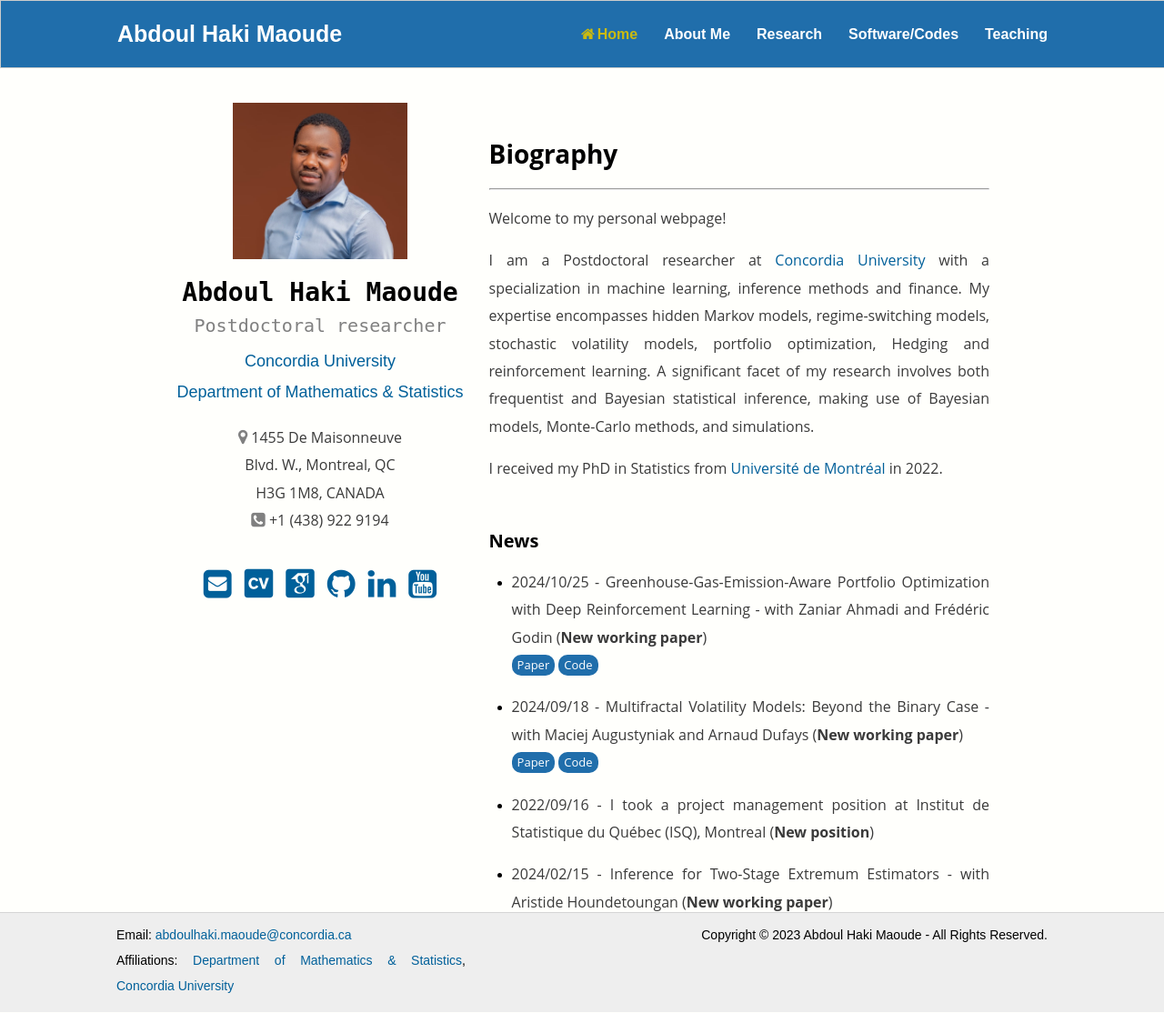
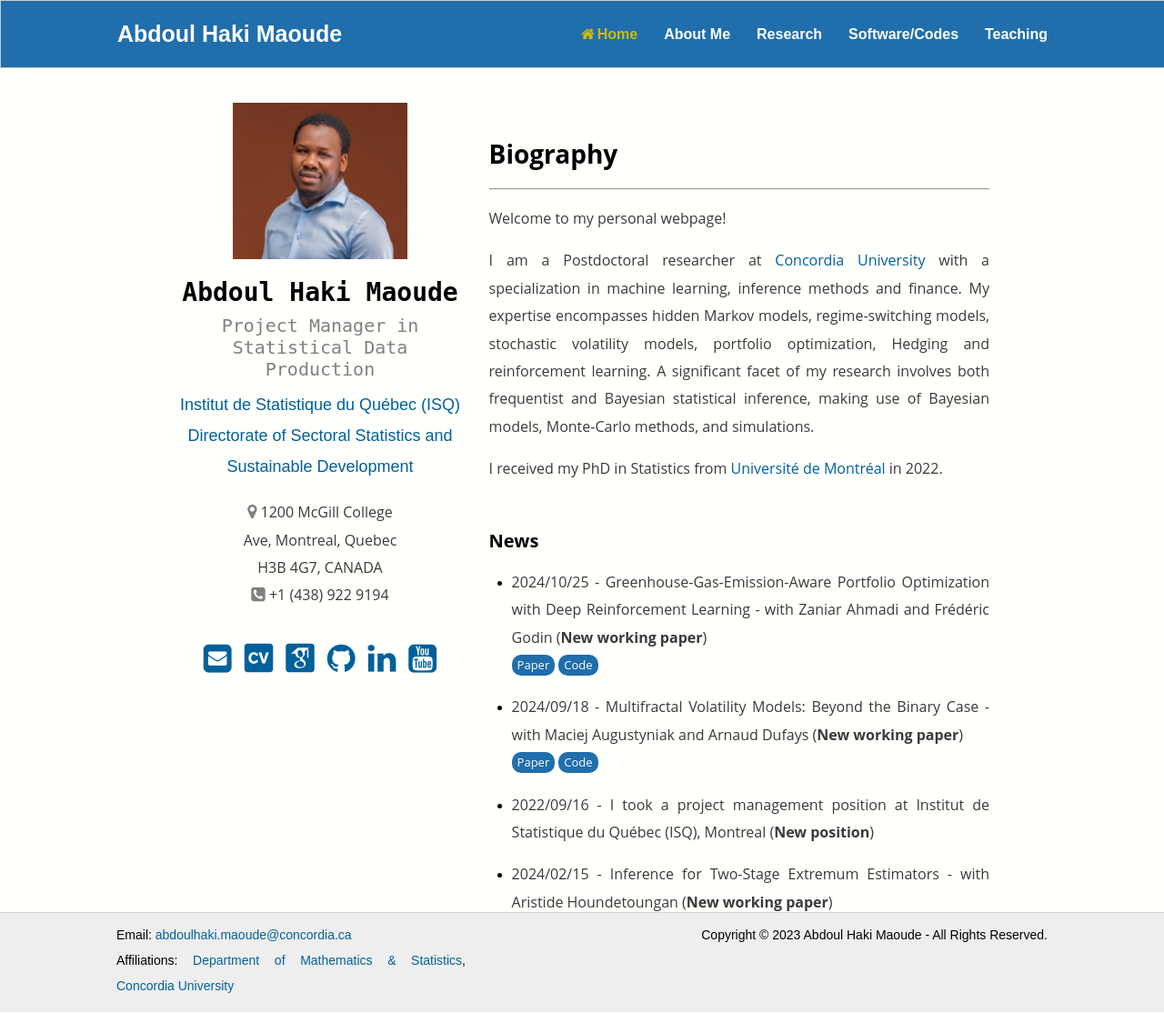
Before and after one commit to abdoulmaoude/abdoulmaoude.github.io, a Jekyll site: the page built from index.html, in a window 1280 px wide. Shown: the whole page at 91% size. Built offline with Jekyll 4.4.1, drawn with Linux system fonts in a browser that asks for light colours; some web fonts are replaced.

Commit message:
Update index.html

```diff
--- a/index.html
+++ b/index.html
@@ -13,9 +13,9 @@ $(document).ready(function() {
     <img id = "imgID" src="/files/photos/ID_1 - Copy.jpeg">
     <div align="center">
       <h1> Abdoul Haki Maoude</h1>
-      <h2>Postdoctoral researcher</h2>
-      <a href="https://www.concordia.ca/" target="_blank">Concordia University</a>  <br/>
-      <a href="https://www.concordia.ca/artsci/math-stats.html" target="_blank">Department of Mathematics & Statistics</a>
+      <h2>Project Manager in Statistical Data Production</h2>
+      <a href="https://www.concordia.ca/" target="_blank">Institut de Statistique du Québec (ISQ)</a>  <br/>
+      <a href="https://www.concordia.ca/artsci/math-stats.html" target="_blank">Directorate of Sectoral Statistics and Sustainable Development</a>
     </div>
 
     <br/>
@@ -23,7 +23,7 @@ $(document).ready(function() {
     <div class="contact" align="center">
       <div class="mobileShow">
         <i id="icon" class="fa fa-map-marker" style='font-size:18px;color:gray'></i>
-        <p>1455 De Maisonneuve Blvd. W., Montreal, QC  H3G 1M8, CANADA</p> <br/>
+        <p>1200 McGill College Ave, Montreal, Quebec H3B 4G7, CANADA</p> <br/>
       </div>
       <i id="icon" class="fa fa-phone-square" style='font-size:18px;color:gray'></i><p> +1 (438) 922 9194</p>
     </div>
@@ -35,7 +35,7 @@ $(document).ready(function() {
     <br/>
 
     <div id="Myinfo" align="center">
-      <a href="mailto:abdoulhaki.maoude@concordia.ca"><i class="fa fa-envelope-square fa-2x"></i></a>
+      <a href="mailto:abdoulmaoude@gmail.com"><i class="fa fa-envelope-square fa-2x"></i></a>
       <a href="/files/CV/MAOUDE_CV.pdf" target="_blank"><i class="ai ai-cv-square ai-2x"></i></a>
       <a href="https://scholar.google.ca/citations?user=1BiAxkoAAAAJ&hl=fr" target="_blank"><i class="ai ai-google-scholar-square ai-2x"></i></a>
       <a href="https://github.com/abdoulmaoude" target="_blank"><i class="fa fa-github fa-2x"></i></a>
```
